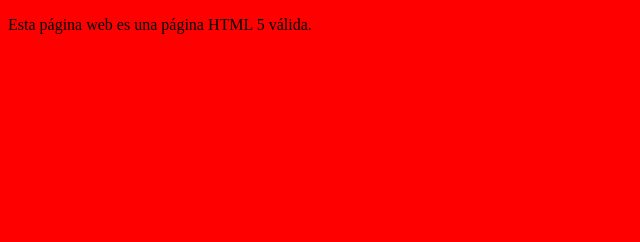
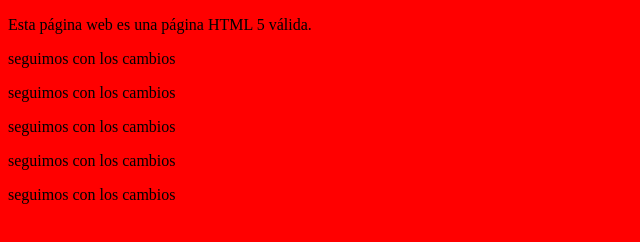
Before and after one commit to oscarrenau/Test-02, a plain HTML site: page index.html in a window 1280 px wide. Shown: the whole page, without its empty margins (0-640 px from the left). Drawn offline with Linux system fonts and the light colour scheme.

Commit message:
Update index.html

```diff
--- a/index.html
+++ b/index.html
@@ -9,5 +9,10 @@
 
 <body>
   <p>Esta página web es una página HTML 5 válida.</p>
+  <p> seguimos con los cambios </p>
+  <p> seguimos con los cambios </p>
+  <p> seguimos con los cambios </p>
+  <p> seguimos con los cambios </p>
+  <p> seguimos con los cambios </p>
 </body>
 </html>
```
